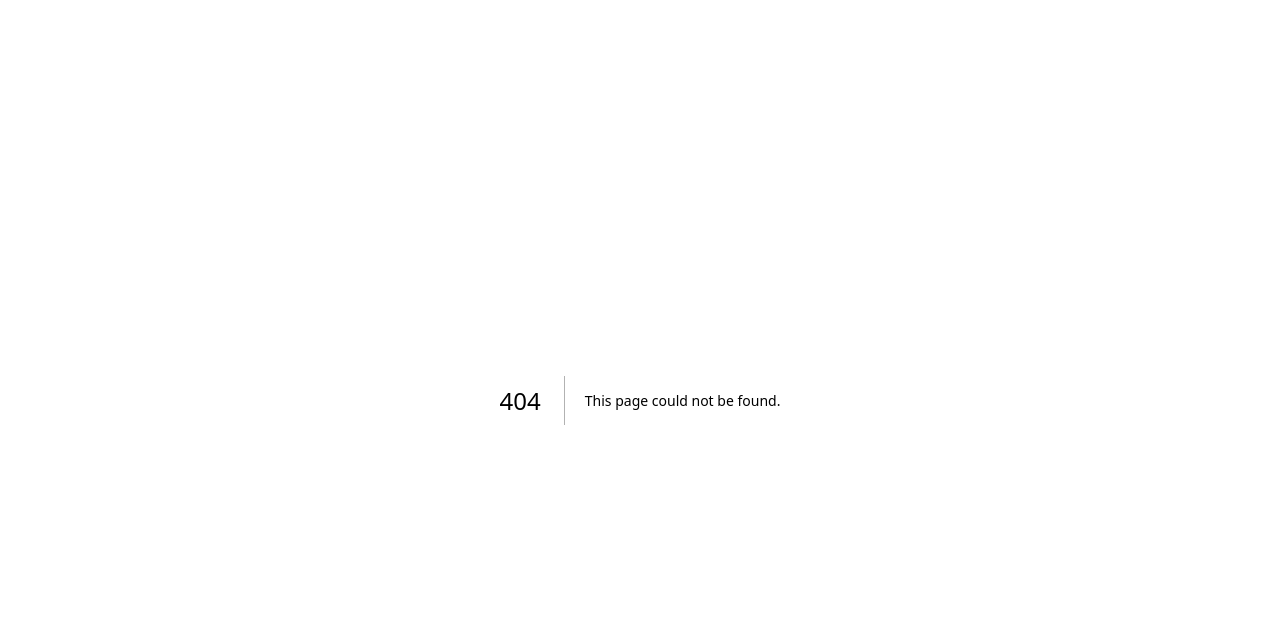
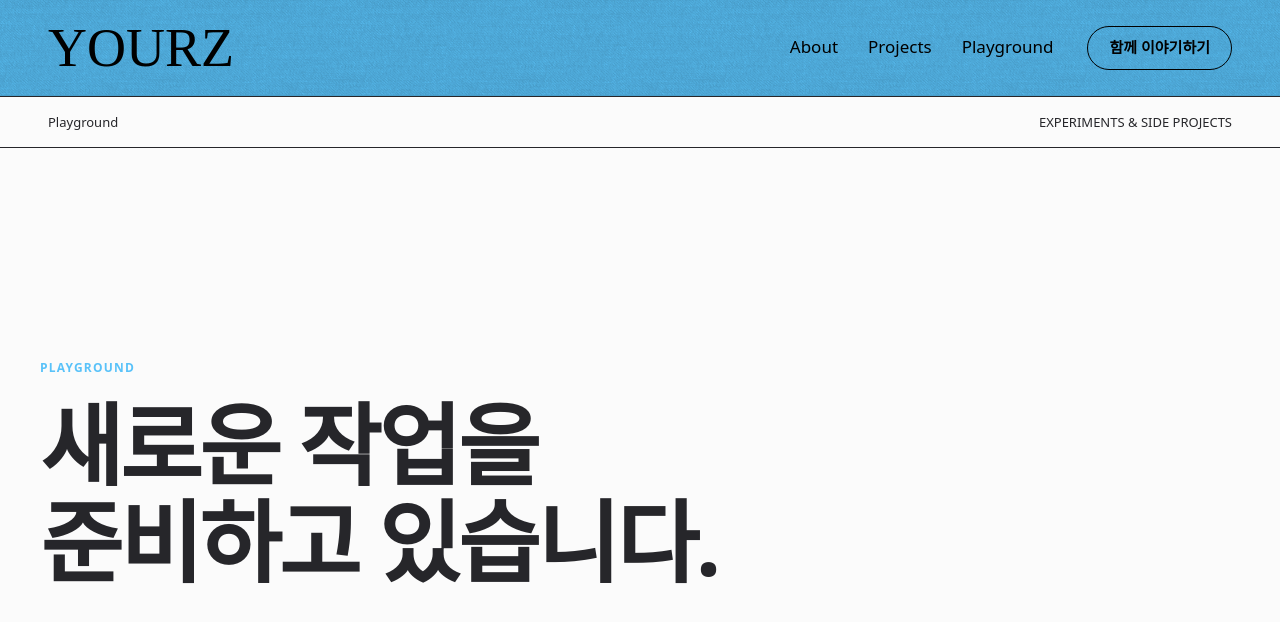
Before and after one commit to youra031220/youra-kim-portfolio, a Next.js app: page /playground in a window 1280 px wide. Before the commit this address had no page. Shown: the top 622 px of the page. Built offline with nearby package versions, Linux system fonts and the light colour scheme; a web font is replaced by a local one.

Commit message:
Add playground navigation and page

```diff
--- a/app/globals.css
+++ b/app/globals.css
@@ -138,6 +138,10 @@ svg { width: 18px; fill: none; stroke: currentColor; stroke-width: 1.7; stroke-l
 .project-detail-content ol { padding-left: 20px; }
 .project-detail-content li + li { margin-top: 12px; }
 .project-detail-footer { padding: 28px 0; display: flex; justify-content: space-between; gap: 30px; border-top: 1px solid var(--text); }
+.playground-page { min-height: 100svh; padding-top: 96px; }
+.playground-empty { min-height: calc(100svh - 147px); padding-top: 12vh; padding-bottom: 12vh; display: flex; flex-direction: column; justify-content: center; }
+.playground-empty > p { margin: 0 0 18px; color: var(--purple); font-size: 12px; font-weight: 600; letter-spacing: .1em; }
+.playground-empty h1 { margin: 0; font-size: clamp(48px, 7vw, 96px); font-weight: 600; line-height: 1.08; letter-spacing: -3px; }
 
 .report-grid { display: grid; grid-template-columns: repeat(2, 1fr); gap: 34px 28px; }
 .report-card { overflow: hidden; background: white; border: 1px solid var(--line); transition: transform .2s; }
@@ -234,6 +238,7 @@ footer { padding: 62px 0 28px; overflow: hidden; border-top: 1px solid var(--lin
   .project-links { width: 100%; }
   .project-links .link-button { flex: 1; justify-content: center; }
   .project-detail-page { padding-top: 82px; }
+  .playground-page { padding-top: 82px; }
   .project-detail-bar .container { width: calc(100% - 32px); }
   .project-detail { padding-top: 56px; }
   .project-detail-hero { padding-bottom: 48px; }
--- /dev/null
+++ b/app/playground/page.tsx
@@ -0,0 +1,27 @@
+import type { Metadata } from "next";
+import { Header } from "@/components/Header";
+
+export const metadata: Metadata = {
+  title: "Playground | 김유라 포트폴리오",
+  description: "김유라의 실험과 사이드 프로젝트를 소개하는 공간입니다.",
+};
+
+export default function PlaygroundPage() {
+  return (
+    <>
+      <Header />
+      <main className="playground-page">
+        <div className="project-detail-bar">
+          <div className="container">
+            <span>Playground</span>
+            <span>EXPERIMENTS & SIDE PROJECTS</span>
+          </div>
+        </div>
+        <div className="container playground-empty">
+          <p>PLAYGROUND</p>
+          <h1>새로운 작업을<br />준비하고 있습니다.</h1>
+        </div>
+      </main>
+    </>
+  );
+}
--- a/components/Header.tsx
+++ b/components/Header.tsx
@@ -4,8 +4,8 @@ import { useState } from "react";
 import { MenuIcon } from "./Icons";
 
 const nav = [
-  ["소개", "#about"],
-  ["프로젝트", "#projects"],
+  ["About", "#about"],
+  ["Projects", "#projects"],
 ];
 
 export function Header() {
@@ -21,10 +21,12 @@ export function Header() {
           {nav.map(([label, href]) => (
             <a key={href} href={`${basePath}/${href}`} onClick={() => setOpen(false)}>{label}</a>
           ))}
+          <a href={`${basePath}/playground/`} onClick={() => setOpen(false)}>Playground</a>
           <a href={`${basePath}/#contact`} onClick={() => setOpen(false)}>연락처</a>
         </nav>
         <nav className="nav-group" aria-label="주요 메뉴">
           {nav.map(([label, href]) => <a key={href} href={`${basePath}/${href}`}>{label}</a>)}
+          <a href={`${basePath}/playground/`}>Playground</a>
         </nav>
         <a className="header-cta" href={`${basePath}/#contact`}>함께 이야기하기</a>
         <button className="menu-button" type="button" aria-label={open ? "메뉴 닫기" : "메뉴 열기"} aria-expanded={open} onClick={() => setOpen(!open)}>
```
